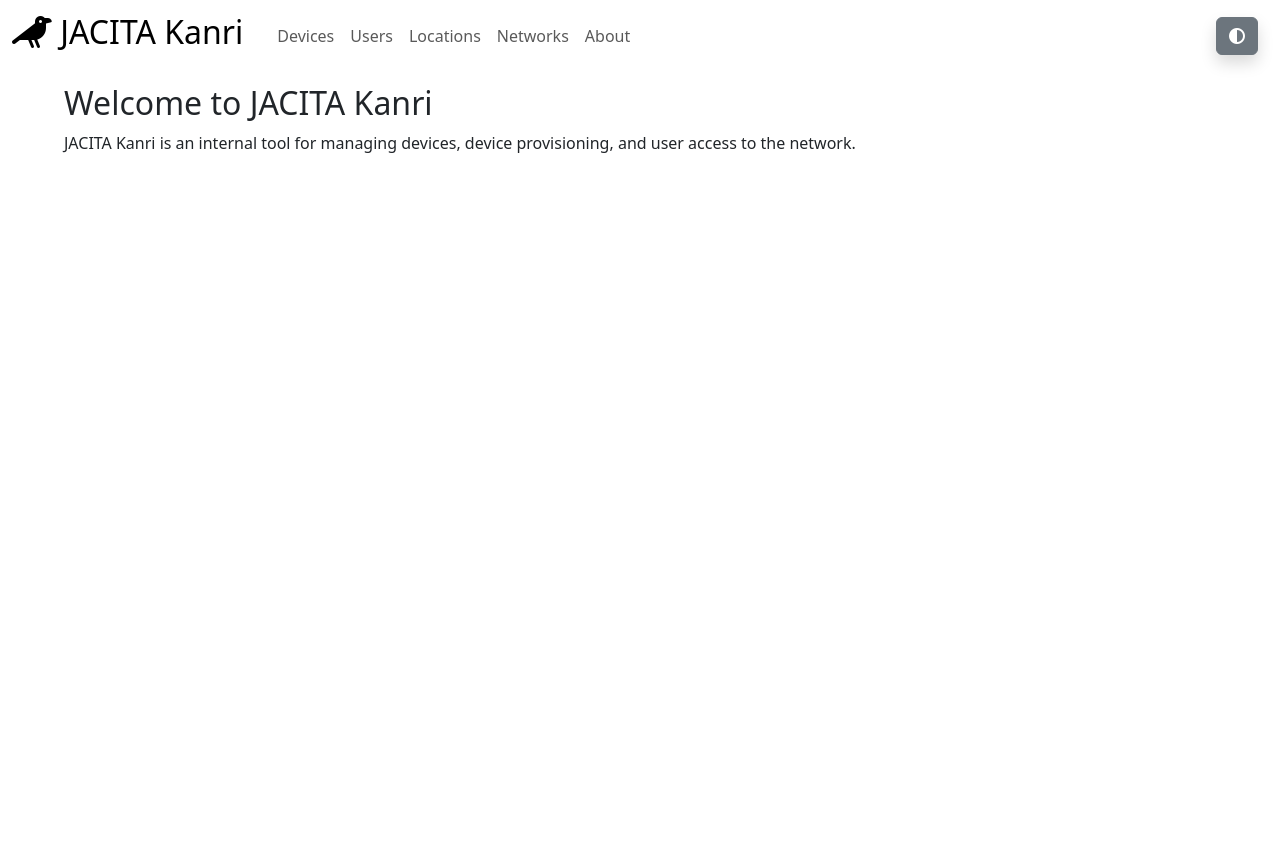
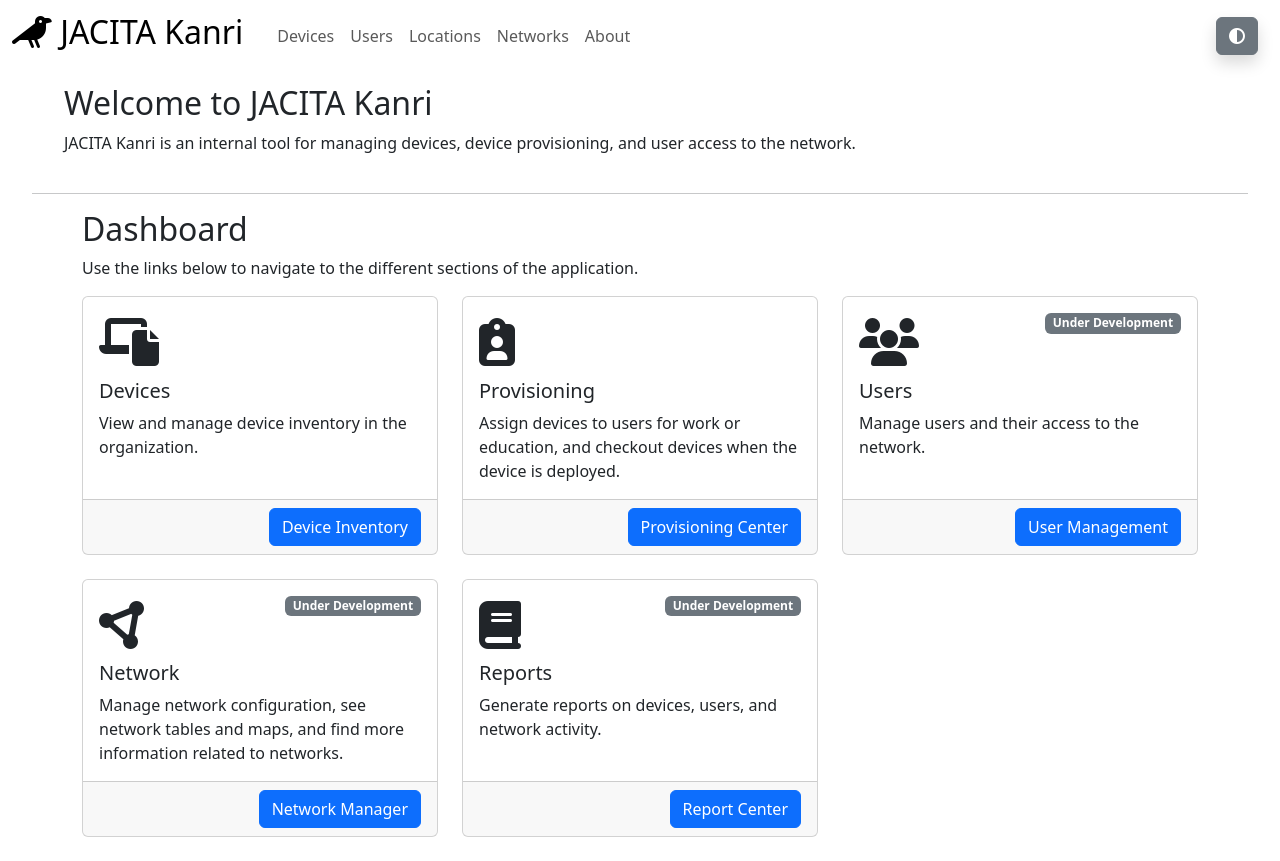
Before and after one commit to ravendinata/JACITA-Kanri, a Flask app: page / in a window 1280 px wide. Before the commit the page ends 153 px from the top, so only its background shows below. Run offline with Flask 3, Linux system fonts and the light colour scheme; parts of the project's set-up code (start-up, migrations or seed data) failed here and were passed over; some libraries are stand-ins or nearby versions.

Commit message:
Added quick links in homepage

```diff
--- a/templates/index.html
+++ b/templates/index.html
@@ -5,4 +5,76 @@
     <h1>Welcome to JACITA Kanri</h1>
     <p>JACITA Kanri is an internal tool for managing devices, device provisioning, and user access to the network.</p>
 </div>
+<hr>
+<div class="container-md">
+    <h1>Dashboard</h1>
+    <p>Use the links below to navigate to the different sections of the application.</p>
+    <div class="row mb-4">
+        <div class="col-md-4">
+            <div class="card h-100">
+                <div class="card-body">
+                    <h1 class="display-5"><i class="fa-solid fa-laptop-file"></i></h1>
+                    <h5 class="card-title">Devices</h5>
+                    <p class="card-text">View and manage device inventory in the organization.</p>
+                </div>
+                <div class="card-footer">
+                    <a href="/devices" class="btn btn-primary float-end">Device Inventory</a>
+                </div>
+            </div>
+        </div>
+        <div class="col-md-4">
+            <div class="card h-100">
+                <div class="card-body">
+                    <h1 class="display-5"><i class="fa-solid fa-clipboard-user"></i></h1>
+                    <h5 class="card-title">Provisioning</h5>
+                    <p class="card-text">Assign devices to users for work or education, and checkout devices when the device is deployed.</p>
+                </div>
+                <div class="card-footer">
+                    <a href="#" class="btn btn-primary float-end">Provisioning Center</a>
+                </div>
+            </div>
+        </div>
+        <div class="col-md-4">
+            <div class="card h-100">
+                <div class="card-body">
+                    <span class="badge bg-secondary float-end">Under Development</span>
+                    <h1 class="display-5"><i class="fa-solid fa-users"></i></h1>
+                    <h5 class="card-title">Users</h5>
+                    <p class="card-text">Manage users and their access to the network.</p>
+                </div>
+                <div class="card-footer">
+                    <a href="#" class="btn btn-primary float-end">User Management</a>
+                </div>
+            </div>
+        </div>
+    </div>
+    <div class="row mb-4">
+        <div class="col-md-4">
+            <div class="card h-100">
+                <div class="card-body">
+                    <span class="badge bg-secondary float-end">Under Development</span>
+                    <h1 class="display-5"><i class="fa-solid fa-circle-nodes"></i></h1>
+                    <h5 class="card-title">Network</h5>
+                    <p class="card-text">Manage network configuration, see network tables and maps, and find more information related to networks.</p>
+                </div>
+                <div class="card-footer">
+                    <a href="#" class="btn btn-primary float-end">Network Manager</a>
+                </div>
+            </div>
+        </div>
+        <div class="col-md-4">
+            <div class="card h-100">
+                <div class="card-body">
+                    <span class="badge bg-secondary float-end">Under Development</span>
+                    <h1 class="display-5"><i class="fa-solid fa-book"></i></h1>
+                    <h5 class="card-title">Reports</h5>
+                    <p class="card-text">Generate reports on devices, users, and network activity.</p>
+                </div>
+                <div class="card-footer">
+                    <a href="#" class="btn btn-primary float-end">Report Center</a>
+                </div>
+            </div>
+        </div>
+    </div>
+</div>
 {% endblock %}
```
